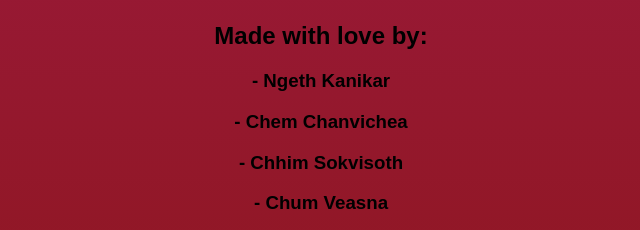
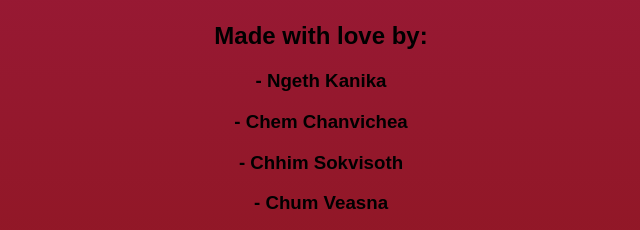
Before and after one commit to BayKdang/rsa-encrypt-decrypt, a plain HTML site: page index.html in a window 1280 px wide. Shown: the part 801-1031 px from the top of the page, 319-959 px from the left. Drawn offline with Linux system fonts and the light colour scheme.

Commit message:
Update index.html

```diff
--- a/index.html
+++ b/index.html
@@ -49,7 +49,7 @@
 
     <footer>
         <h2>Made with love by:</h2>
-        <h3>- Ngeth Kanikar</h3>
+        <h3>- Ngeth Kanika</h3>
         <h3>- Chem Chanvichea</h3>
         <h3>- Chhim Sokvisoth</h3>
         <h3>- Chum Veasna</h3>
```
